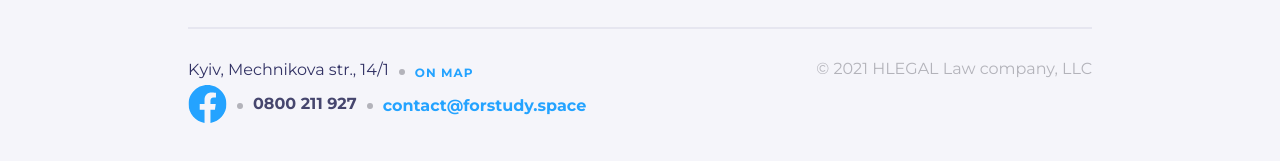
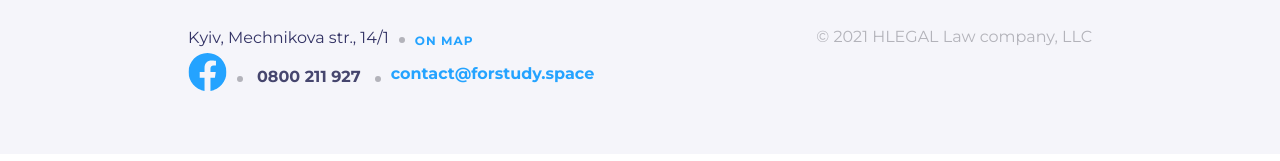
Before and after one commit to Oleksii-Davydov/Oleksii-Davydov-site_Hlegal, a plain HTML site: page services.html in a window 1280 px wide. Shown: the part 1689-1850 px from the top of the page. Drawn offline with Linux system fonts and the light colour scheme.

Commit message:
Add files via upload

```diff
--- a/scss/main.scss
+++ b/scss/main.scss
@@ -97,7 +97,8 @@
     color: #B3B3BA;
 }
 
-.header_number_hone {
+.header_number_link {
+    text-decoration: none;
     font-family: 'Montserrat';
     font-style: normal;
     font-weight: 700;
@@ -210,9 +211,6 @@
 
 }
 
-
-
-
 .header_tex_box {
     position: absolute;
     top: 50%;
@@ -319,7 +317,7 @@
         border-radius: 50%;
     }
 
-    .header_logo {
+    .logo {
         content: url(../img/Logo+.svg);
     }
 
@@ -1175,8 +1173,8 @@
     text-align: center;
 }
 
-.contakt {
-    margin-top: 10px;
+.footer_number_link {
+    text-decoration: none;
     font-family: 'Montserrat';
     font-style: normal;
     font-weight: 700;
@@ -1185,6 +1183,12 @@
     text-align: center;
     color: #46466E;
 }
+
+.footer_number {
+    text-align: center;
+    margin-top: 10px;
+}
+
 
 .email {
     display: block;
@@ -1231,12 +1235,13 @@
         padding: 0;
     }
 
-    .contakt {
+    .header_number {
+
         margin-top: 0;
 
     }
 
-    .contakt::after {
+    .footer_number::after {
         content: "";
         margin: 10px;
         display: inline-flex;
@@ -1248,7 +1253,7 @@
     }
 
 
-    .contakt::before {
+    .footer_number::before {
         content: "";
         margin: 10px;
         display: inline-flex;
--- a/services.html
+++ b/services.html
@@ -35,7 +35,7 @@
                             <p class="adress_kyiv">Kyiv, Mechnikova str., 14/1</p>
                         </div>
                         <div class="header_number">
-                            <p class="header_number_hone">0800 211 927</p>
+                            <a class="header_number_link" href="tel:0800211927">0800 211 927</a>
                         </div>
                         <div class="logo_facebook">
                            <a href=""> <img class="facebook_header" src="img/Facebook-Header.svg" alt="logo"></a>
@@ -192,9 +192,6 @@
 
         </div>
     </div>
-
-
-
     </main>
     <footer class="footer">
         <div class="container">
@@ -205,7 +202,9 @@
                 </div>
                 <div class="footer_box_left_cecond">
                     <a class="Iolo_facebook_footer" href=""><img src="img/Facebook-Footer.svg" alt=""></a>
-                    <p class="contakt">0800 211 927</p>
+                    <div class="footer_number">
+                        <a class="footer_number_link" href="tel:0800211927">0800 211 927</a>
+                    </div>
                     <a class="email" href="">contact@forstudy.space</a>
                 </div>
 
```
Also changed, not shown: index.html (+5 -3 lines), style/style.css, 1 other file.
